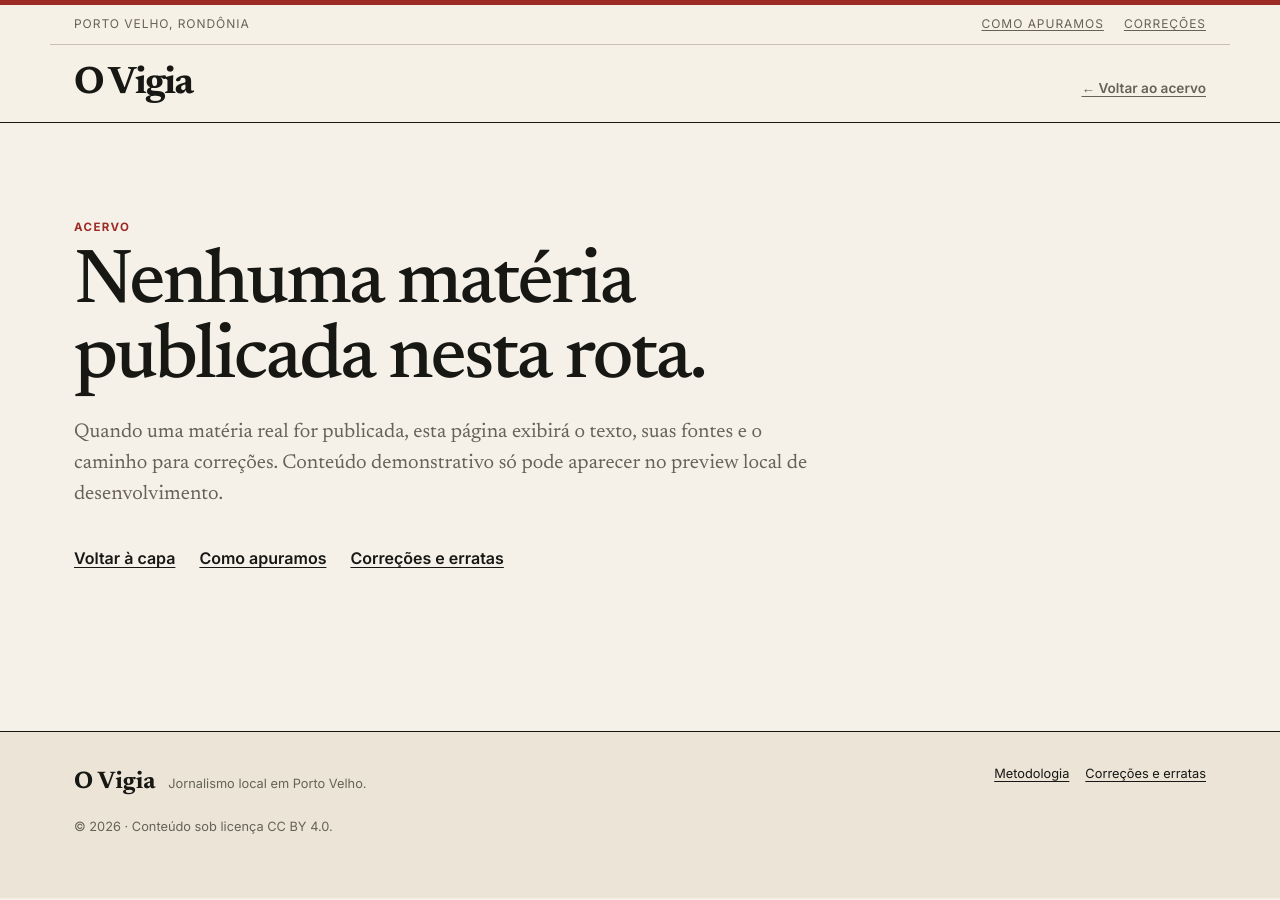
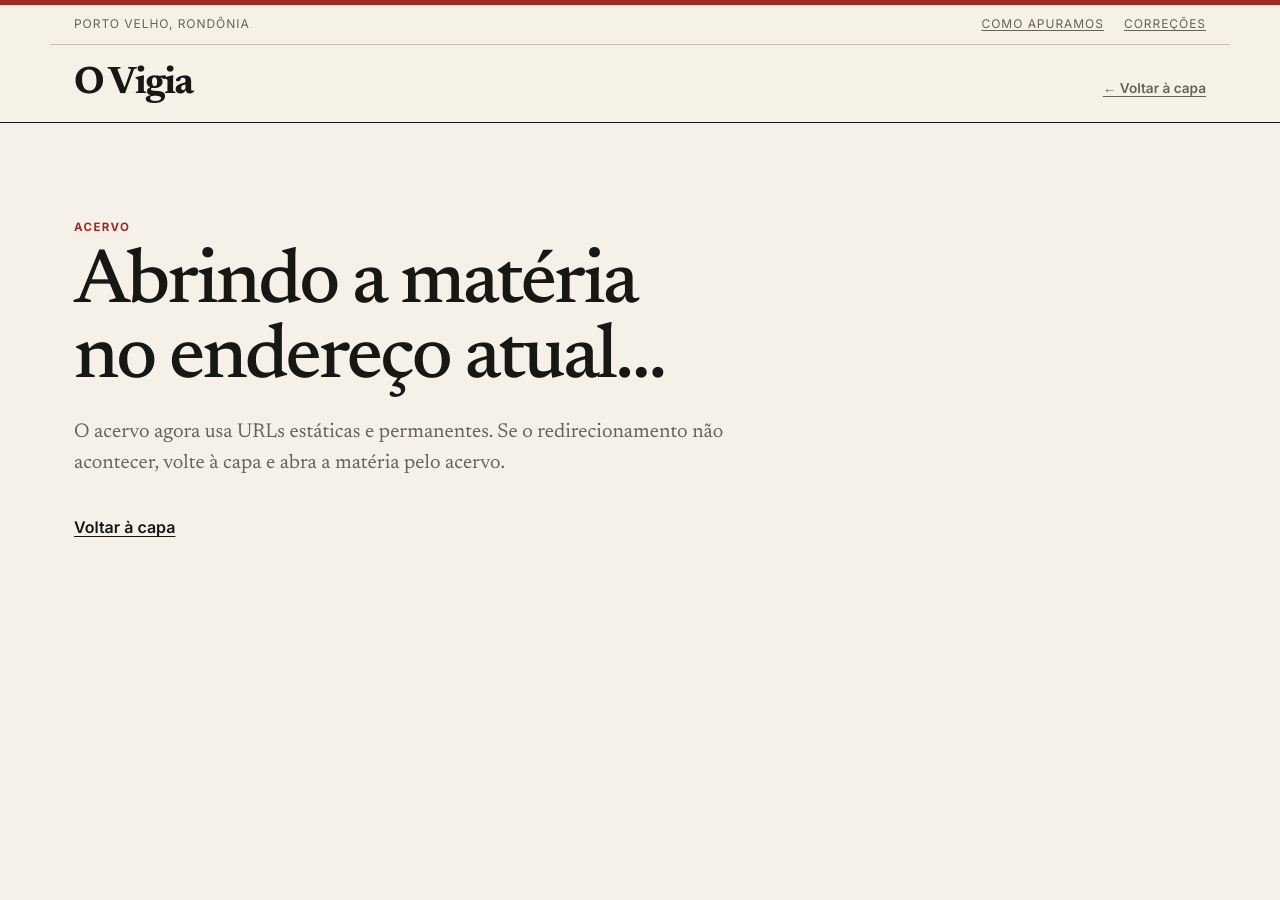
Before and after one commit to ovigialocal/ovigialocal.github.io, a Jekyll site: the page article.html, which Jekyll copies as it is, in a window 1280 px wide. Built offline with Jekyll 4.4.1, drawn with Linux system fonts in a browser that asks for light colours.

Commit message:
refactor(web): turn legacy article shell into compatibility route

```diff
--- a/article.html
+++ b/article.html
@@ -4,79 +4,31 @@
   <meta charset="UTF-8">
   <meta name="viewport" content="width=device-width, initial-scale=1.0">
   <title>Matéria — O Vigia</title>
-  <meta name="description" content="Página de matéria de O Vigia, jornalismo local de Porto Velho com fontes e correções acessíveis.">
+  <meta name="description" content="Rota de compatibilidade do acervo de O Vigia.">
+  <meta name="robots" content="noindex,follow">
   <link rel="stylesheet" href="index.css">
   <link rel="stylesheet" href="article.css">
+  <link rel="stylesheet" href="news-shell.css">
 </head>
 <body>
   <header class="site-header">
     <div class="utility-bar">
       <span>Porto Velho, Rondônia</span>
-      <nav aria-label="Links institucionais">
-        <a href="metodologia.html">Como apuramos</a>
-        <a href="correcoes.html">Correções</a>
-      </nav>
+      <nav aria-label="Links institucionais"><a href="metodologia.html">Como apuramos</a><a href="correcoes.html">Correções</a></nav>
     </div>
     <div class="article-masthead">
-      <a href="index.html" class="article-brand" aria-label="O Vigia — página inicial">O Vigia</a>
-      <a class="back-link" href="index.html">← Voltar ao acervo</a>
+      <a href="index.html" class="article-brand">O Vigia</a>
+      <a class="back-link" href="index.html">← Voltar à capa</a>
     </div>
   </header>
-
   <main class="article-page">
-    <section class="article-empty" id="article-empty" aria-labelledby="empty-title">
+    <section class="article-empty" aria-labelledby="legacy-title">
       <p class="eyebrow">Acervo</p>
-      <h1 id="empty-title">Nenhuma matéria publicada nesta rota.</h1>
-      <p>Quando uma matéria real for publicada, esta página exibirá o texto, suas fontes e o caminho para correções. Conteúdo demonstrativo só pode aparecer no preview local de desenvolvimento.</p>
-      <div class="article-empty-links">
-        <a href="index.html">Voltar à capa</a>
-        <a href="metodologia.html">Como apuramos</a>
-        <a href="correcoes.html">Correções e erratas</a>
-      </div>
+      <h1 id="legacy-title">Abrindo a matéria no endereço atual…</h1>
+      <p>O acervo agora usa URLs estáticas e permanentes. Se o redirecionamento não acontecer, volte à capa e abra a matéria pelo acervo.</p>
+      <div class="article-empty-links"><a href="index.html">Voltar à capa</a></div>
     </section>
-
-    <article class="article-shell" id="article-shell" hidden>
-      <header class="article-header">
-        <p class="article-preview-label" id="preview-label">Preview local · conteúdo demonstrativo · não publicado</p>
-        <p class="article-meta"><span id="article-section"></span><span aria-hidden="true"> · </span><span id="article-neighborhood"></span><span aria-hidden="true"> · </span><time id="article-date"></time></p>
-        <h1 id="article-title"></h1>
-        <p class="article-deck" id="article-deck"></p>
-      </header>
-
-      <div class="article-layout">
-        <div class="article-body" id="article-body"></div>
-
-        <aside class="article-trust" aria-label="Fontes e correções">
-          <p class="eyebrow">Confiança</p>
-          <h2>Como conferir esta matéria</h2>
-          <p>Fontes e histórico ficam perto da leitura, sem competir com o texto.</p>
-          <details>
-            <summary>Ver fontes e proveniência</summary>
-            <dl class="provenance-list">
-              <div><dt>Fonte</dt><dd id="article-source"></dd></div>
-              <div><dt>Referência</dt><dd id="article-reference"></dd></div>
-              <div><dt>Estado</dt><dd>Preview local — não publicado</dd></div>
-            </dl>
-          </details>
-          <a class="correction-link" href="correcoes.html">Informar ou consultar uma correção →</a>
-        </aside>
-      </div>
-
-      <footer class="article-footer-nav">
-        <a href="index.html">← Voltar ao acervo</a>
-        <a href="metodologia.html">Como O Vigia apura →</a>
-      </footer>
-    </article>
   </main>
-
-  <footer>
-    <div class="footer-content">
-      <div class="footer-brand"><strong>O Vigia</strong><span>Jornalismo local em Porto Velho.</span></div>
-      <div class="footer-links"><a href="metodologia.html">Metodologia</a><a href="correcoes.html">Correções e erratas</a></div>
-      <p class="footer-license">© 2026 · Conteúdo sob licença CC BY 4.0.</p>
-    </div>
-  </footer>
-
   <script src="article.js"></script>
 </body>
 </html>
```
